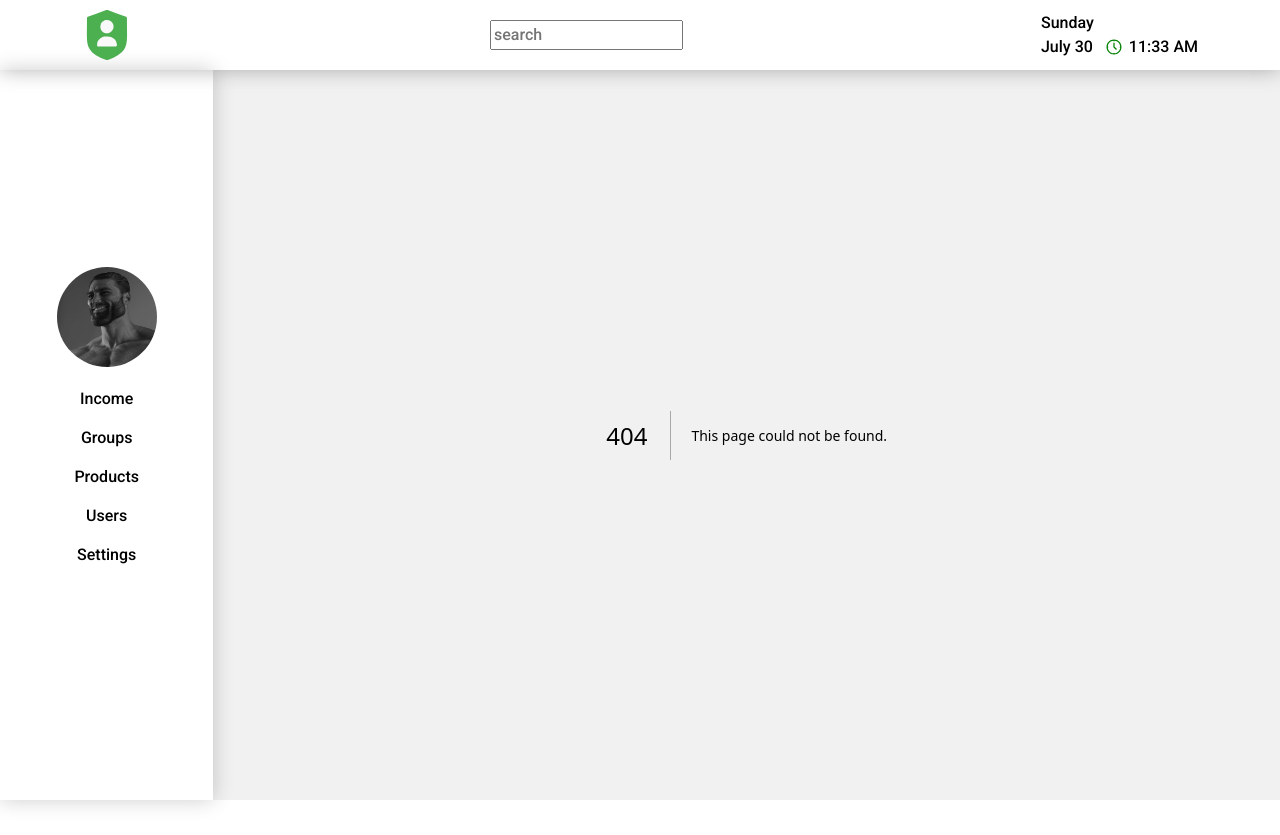
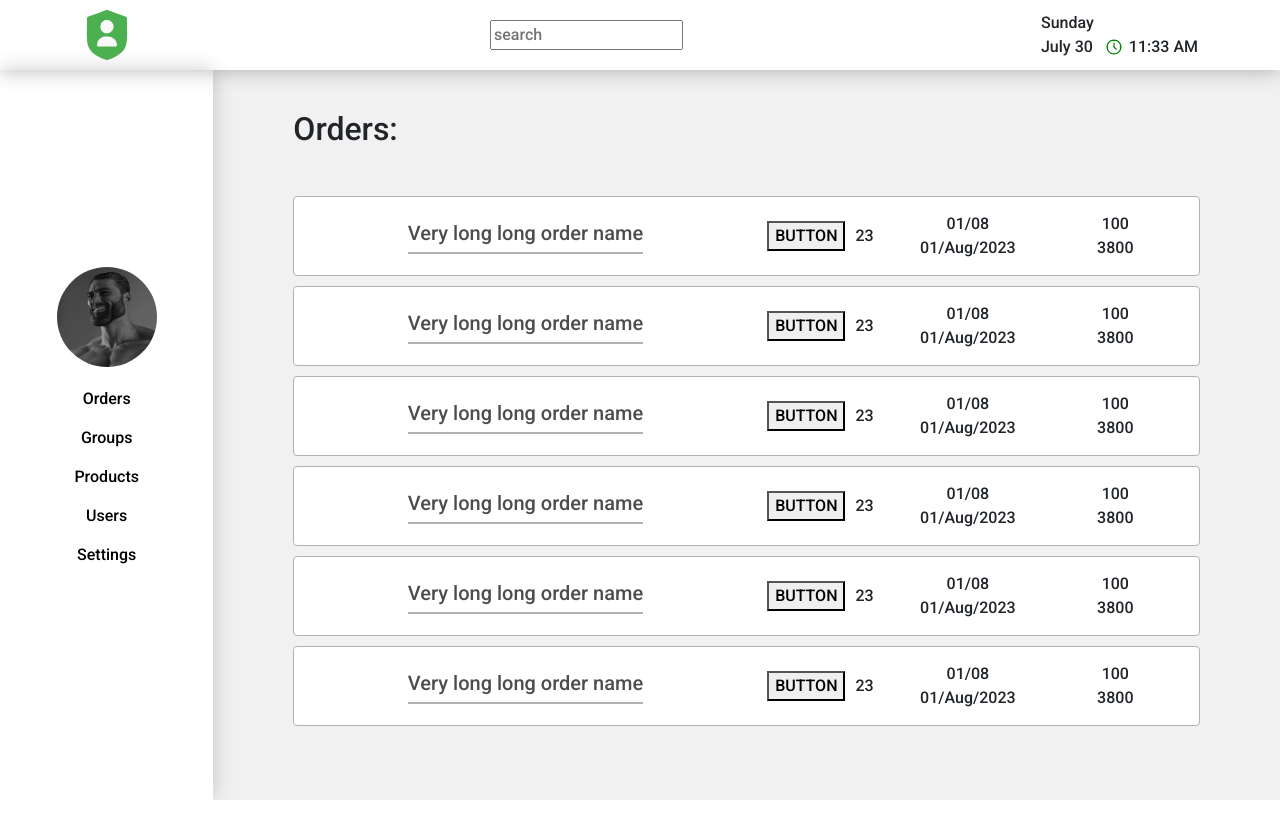
Before and after one commit to MaksymMaliuk/dzencode_test-task, a Next.js app: page /orders in a window 1280 px wide. Before the commit this address had no page. After the commit the page ends 800 px from the top, so only its background shows below. Built offline with nearby package versions, Linux system fonts and the light colour scheme.

Commit message:
add: orders page and orders components implemented

```diff
--- a/src/app/layout.module.scss
+++ b/src/app/layout.module.scss
@@ -1,17 +1,8 @@
 @import '../styles/utils/variables';
 
-.main-container {
-  display: flex;
-  flex-direction: column;
-  height: 100vh;
-}
-
 .content__container {
-  display: flex;
-  justify-content: center;
-  align-items: center;
   height: calc(100vh - $header-height);
-  padding: 0 20px;
+  padding: 40px 80px;
   z-index: 0;
 
   background-color: #f1f1f1;
--- a/src/app/layout.tsx
+++ b/src/app/layout.tsx
@@ -23,7 +23,6 @@ export default function RootLayout({
   return (
     <html lang="en">
       <body className={mainFont.className} >
-        <div className={`${styles['main-container']}`}>
         <div className='row gx-0'>
           <Header />
         </div>
@@ -37,7 +36,6 @@ export default function RootLayout({
             {children}
           </main>
         </div>
-        </div>
       </body>
     </html>
   )
--- /dev/null
+++ b/src/app/orders/page.tsx
@@ -0,0 +1,11 @@
+import { OrdersList } from "@/components/OrdersList";
+
+export const metadata = {
+  title: 'Orders'
+}
+
+const OrdersPage = () => {
+  return <OrdersList />
+}
+
+export default OrdersPage;
--- a/src/components/NavBar/NavBar.tsx
+++ b/src/components/NavBar/NavBar.tsx
@@ -6,8 +6,8 @@ import chad from '../../assets/chad.jpg';
 
 const navItems = [
   {
-    label: 'Income',
-    href: '/income'
+    label: 'Orders',
+    href: '/orders'
   }, {
     label: 'Groups',
     href: '/groups'
--- /dev/null
+++ b/src/components/OrderItem/OrderItem.module.scss
@@ -0,0 +1,39 @@
+@import '../../styles/utils/variables';
+
+.order-item {
+  display: flex;
+  align-items: center;
+  background-color: #fff;
+  border: $item-border;
+  border-radius: $item-border-radius;
+  padding: 15px 10px;
+
+  width: 100%;
+
+  &__title {
+    border-bottom: 2px solid #b1b1b1;
+    padding-bottom: 4px;
+    font-size: 20px;
+    color: $font-color-secondary;
+    font-weight: 400;
+  }
+
+  &__content {
+    display: inherit;
+    justify-content: center;
+    align-items: center;
+    gap: 10px;
+  }
+
+  &__date {
+    display: inherit;
+    flex-direction: column;
+    align-items: center;
+  }
+
+  &__total-price {
+    display: inherit;
+    flex-direction: column;
+    align-items: center;
+  }
+}
--- /dev/null
+++ b/src/components/OrderItem/OrderItem.tsx
@@ -0,0 +1,45 @@
+import styles from './OrderItem.module.scss';
+
+export const OrderItem = () => {
+  return (
+    <li className={`${styles['order-item']} row gx-0`}>
+      <div className='col gx-0 d-flex justify-content-center'>
+        <span className={styles['order-item__title']}>
+          Very long long order name
+        </span>
+      </div>
+
+
+      <div className={`${styles['order-item__content']} col-2 gx-0`}>
+        <span className={styles['content__button']}>
+          <button>BUTTON</button>
+        </span>
+
+        <span className={styles['content__counter']}>
+          23
+        </span>
+      </div>
+
+      <div className={`${styles['order-item__date']} col-2 gx-0`}>
+        <span className={styles['order-item__date--short']}>
+          01/08
+        </span>
+
+        <span className={styles['order-item__date--long']}>
+          01/Aug/2023
+        </span>
+      </div>
+
+      <div className={`${styles['order-item__total-price']} col-2 gx-0`}>
+        <span className={styles['order-item__total-price--usd']}>
+          100
+        </span>
+
+        <span className={styles['order-item__total-price--uah']}>
+          3800
+        </span>
+
+      </div>
+    </li>
+  )
+}
--- /dev/null
+++ b/src/components/OrderItem/index.ts
@@ -0,0 +1 @@
+export * from './OrderItem';
--- /dev/null
+++ b/src/components/OrdersList/OrdersList.module.scss
@@ -0,0 +1,8 @@
+.orders-list {
+  display: flex;
+  flex-direction: column;
+  overflow: auto;
+  height: 540px;
+  width: 100%;
+  gap: 10px;
+}
--- /dev/null
+++ b/src/components/OrdersList/OrdersList.tsx
@@ -0,0 +1,29 @@
+import { OrderItem } from "../OrderItem"
+import styles from './OrdersList.module.scss';
+
+export const OrdersList = () => {
+  return (
+    <div>
+      <div className='mb-5'>
+        <h2 className='mb-0'>
+          Orders:
+        </h2>
+      </div>
+
+      <ul className={`${styles['orders-list']} m-0 p-0`}>
+        <OrderItem />
+        <OrderItem />
+        <OrderItem />
+        <OrderItem />
+        <OrderItem />
+        <OrderItem />
+        <OrderItem />
+        <OrderItem />
+        <OrderItem />
+        <OrderItem />
+        <OrderItem />
+        <OrderItem />
+      </ul>
+  </div>
+  )
+}
--- /dev/null
+++ b/src/components/OrdersList/index.ts
@@ -0,0 +1 @@
+export * from './OrdersList';
--- a/src/styles/utils/_variables.scss
+++ b/src/styles/utils/_variables.scss
@@ -1 +1,6 @@
 $header-height: 70px;
+$item-border: 1px solid #b1b1b1;
+$item-border-radius: 4px;
+
+$font-color-main: #1d1d1d;
+$font-color-secondary: #4d4d4d;
```
Also changed, not shown: src/orders.json (added, +20 -0 lines). Lines whose indentation alone changed are shown as unchanged.
